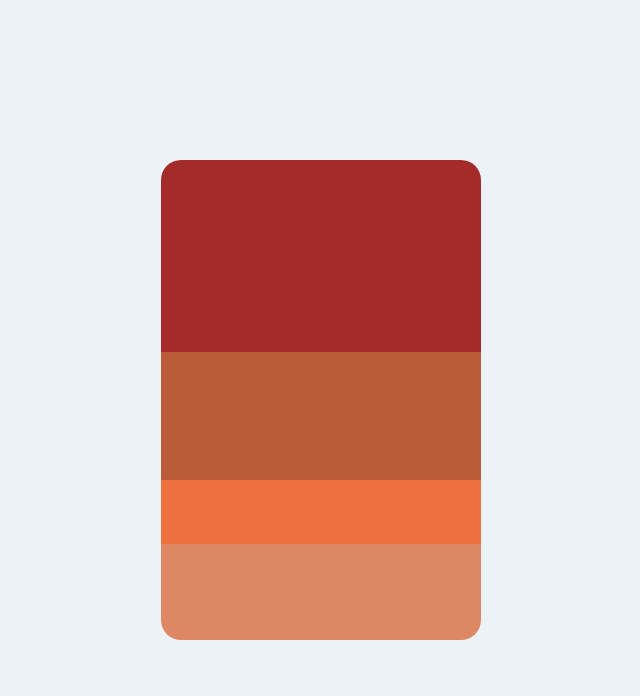
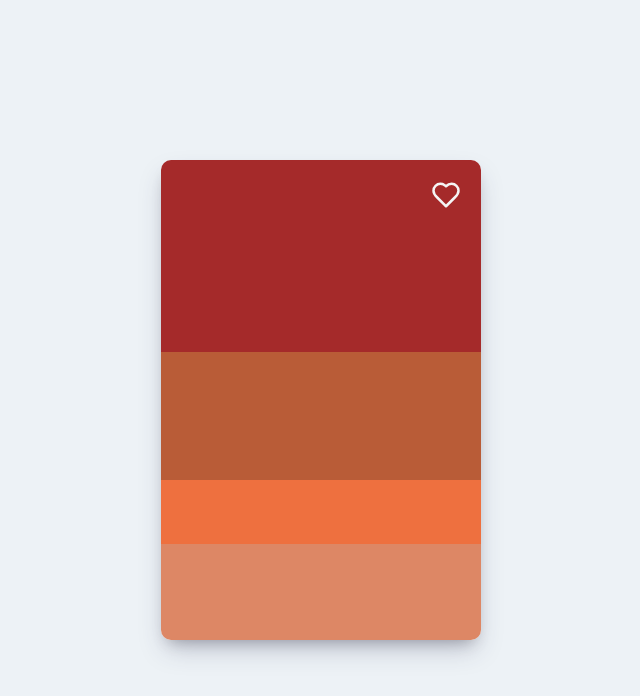
Before and after one commit to Nosihle-Mthembu/MyCard-Example, a React (Vite) app: page / in a window 1280 px wide. Shown: the top 696 px of the page, without its empty margins (319-959 px from the left). Built offline with nearby package versions, Linux system fonts and the light colour scheme.

Commit message:
feat:shadow

```diff
--- a/package.json
+++ b/package.json
@@ -11,7 +11,8 @@
   },
   "dependencies": {
     "react": "^18.3.1",
-    "react-dom": "^18.3.1"
+    "react-dom": "^18.3.1",
+    "react-icons": "^5.2.1"
   },
   "devDependencies": {
     "@types/react": "^18.3.3",
--- a/src/App.css
+++ b/src/App.css
@@ -11,24 +11,25 @@
   background-color: white;
   width: 20rem;
   height: 30rem;
-  border-radius: 20px;
+  border-radius: 10px;
+  box-shadow: rgba(50, 50, 93, 0.25) 0px 13px 27px -5px, rgba(0, 0, 0, 0.3) 0px 8px 16px -8px;
 }
 
 .housePicture{
   background-color: brown;
   width: 100%;
   height: 40%;
-  border-top-left-radius: 20px;
-  border-top-right-radius: 20px;
+  border-top-left-radius: 10px;
+  border-top-right-radius: 10px;
 }
 
 /* .icon{
-  background-color: transparent;
   width: 2rem;
   height: 2rem;
   float: right;
   margin: 20px;
-  border: 2px solid white;
+  color: transparent;
+  border: 1px solid white;
 } */
 
 
@@ -53,8 +54,8 @@
   background-color: rgb(221, 135, 101);
   width: 100%;
   height: 6rem;
-  border-bottom-left-radius: 20px;
-  border-bottom-right-radius: 20px;
+  border-bottom-left-radius: 10px;
+  border-bottom-right-radius: 10px;
 }
 
 /* .details{
--- a/src/assets/components/mycardexample.jsx
+++ b/src/assets/components/mycardexample.jsx
@@ -1,9 +1,20 @@
+import { LuHeart } from "react-icons/lu";
+import { useState } from "react";
+
 function MyCard(){
+    const [color, setColor] = useState("");
     return(
         <div className='container'>
             {/* first component */}
             <div className='housePicture'>
-            <div className='icon'></div>
+            <div >{color}<LuHeart type="button"
+        onClick={() => setColor("pink")} style={{
+                width:30,
+                height:30,
+                color:"whitesmoke",
+                float:"right",
+                margin:20,
+            }}/></div>
             </div>
 
             <div className='details'> {/*second Container*/}
```
Also changed, not shown: 1 other file (tests, documents, lock files or other folders).
